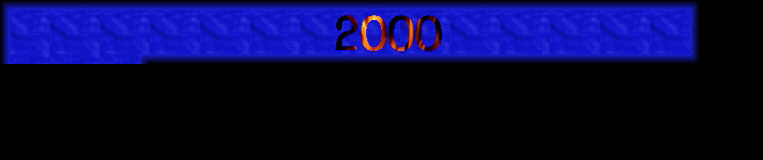
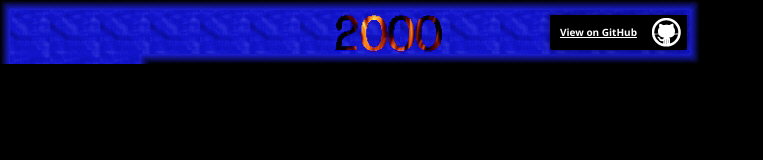
Before and after one commit to eloekset/2000-homepage, a plain HTML site: page web/banner.htm in a window 1280 px wide. Shown: the whole page, without its empty margins (0-763 px from the left). Drawn offline with Linux system fonts and the light colour scheme.

Commit message:
Add banner for GitHub repo

```diff
--- a/web/banner.htm
+++ b/web/banner.htm
@@ -4,11 +4,13 @@
 <meta http-equiv="Content-Type" content="text/html; charset=windows-1252">
 <meta name="GENERATOR" content="Microsoft FrontPage 4.0">
 <meta name="ProgId" content="FrontPage.Editor.Document">
+<link rel="stylesheet" href="github.css" type="text/css">
 <title>Bannere</title>
 <base target="innhold">
 </head>
 
 <body bgcolor="#000000" text="#FFFFFF" topmargin="0" leftmargin="0">
+<a id="github-banner" href="https://github.com/eloekset/2000-homepage" target="new" class="hovertext" data-hover="Source code and a little readme about the page">View on GitHub</a>
 
 <p><img border="0" src="images/ramme/bannerbakgrunn_2000.jpg" width="700" height="64"></p>
 
--- /dev/null
+++ b/web/github.css
@@ -0,0 +1,44 @@
+#github-banner {
+    display: block;
+    position: absolute;
+    top: 15px;
+    left: 550px;
+    z-index: 10;
+    padding: 10px 50px 10px 10px;
+    color: #fff;
+    background: url(blacktocat.png) #000 no-repeat 95% 50%;
+    font-weight: 700;
+    font-size: x-small;
+    font-family: 'Segoe UI', Tahoma, Geneva, Verdana, sans-serif;
+    box-shadow: 0 0 10px rgb(0 0 0 / 50%);
+    border-bottom-left-radius: 2px;
+    border-bottom-right-radius: 2px;
+}
+
+.hovertext {
+    position: relative;
+    border-bottom: 1px dotted black;
+  }
+
+  .hovertext:before {
+    content: attr(data-hover);
+    visibility: hidden;
+    opacity: 0;
+    width: 140px;
+    background-color: #fff;
+    color: #000;
+    text-align: center;
+    border-radius: 5px;
+    padding: 5px 0;
+    transition: opacity 1s ease-in-out;
+
+    position: absolute;
+    z-index: 1;
+    left: 110%;
+    top: 0;
+  }
+
+  .hovertext:hover:before {
+    opacity: 1;
+    visibility: visible;
+  }
```
Also changed, not shown: web/blacktocat.png (added).
